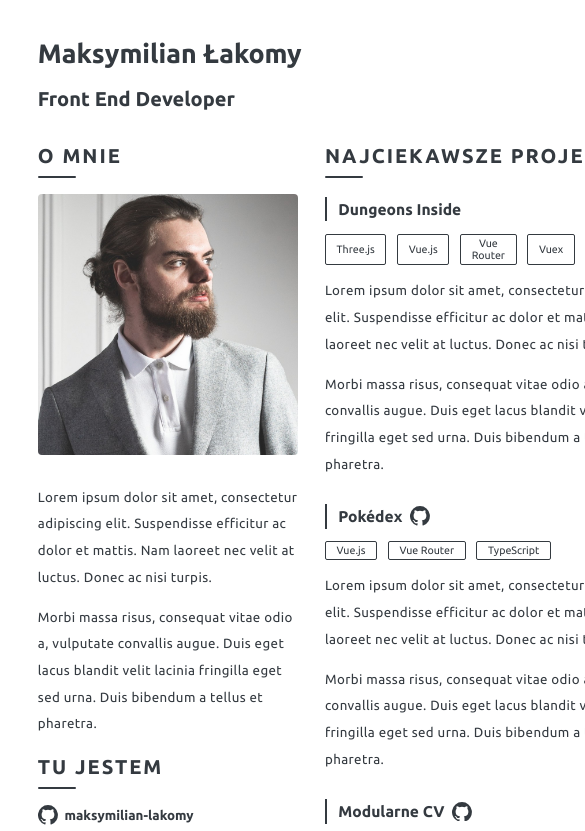
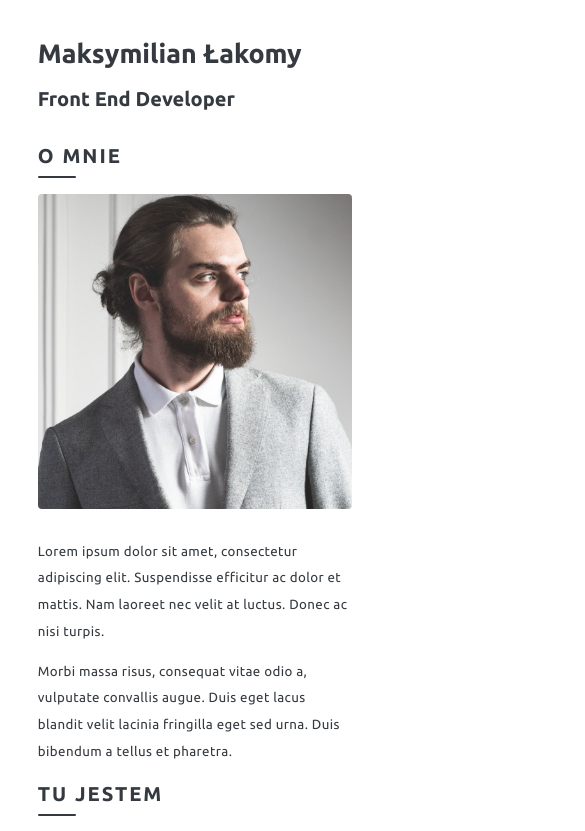
Before and after one commit to maksymilian-lakomy/Modular-CV, a Vue app: page /#/ in a window 390 px wide. Shown: the top 831 px of the page, 585 px wide, since content can reach past the window. Built offline with nearby package versions, Linux system fonts and the light colour scheme.

Commit message:
Add responsivity

```diff
--- a/src/App.vue
+++ b/src/App.vue
@@ -54,6 +54,7 @@ export default class App extends Vue {
 a
     color: $link-color
     font-weight: bolder
+    word-break: break-all
 
 svg
     display: block
--- a/src/classes/EntiresComponents/Contact/ContactEntry.vue
+++ b/src/classes/EntiresComponents/Contact/ContactEntry.vue
@@ -42,14 +42,14 @@ dt, dd
     margin: unset
 
 .contact-grid
-    display: grid
-    grid-template-columns: 1fr 3fr
-    align-items: center
+    display: flex
+    flex-direction: column
     column-gap: .5em
     row-gap: 1em
+    line-height: 1.5em
 
     dd
-        text-align: right
+        margin-bottom: .5em
 
     dt
         font-weight: bolder
--- a/src/classes/EntiresComponents/Photo/PhotoEntry.vue
+++ b/src/classes/EntiresComponents/Photo/PhotoEntry.vue
@@ -25,7 +25,6 @@ export default class Photo extends Vue {
 
 <style lang="sass" scoped>
 .photo-entry
-    display: block
     padding: 0
     margin: 0
 
--- a/src/classes/EntiresComponents/Project/ProjectEntry.vue
+++ b/src/classes/EntiresComponents/Project/ProjectEntry.vue
@@ -64,7 +64,9 @@ export default class ProjectEntry extends Vue {
 
     &__stack
         display: flex
+        flex-wrap: wrap
         &__element
+            margin: .25em 0
             display: flex
             text-align: center
             align-items: center
--- a/src/components/InlineSection.vue
+++ b/src/components/InlineSection.vue
@@ -27,4 +27,7 @@ export default class InlineSection extends Vue {
     display: grid
     grid-template-columns: repeat(3, 1fr)
     column-gap: 1em
+    @media (max-width: 640px)
+        grid-template-columns: 1fr
+
 </style>
--- a/src/views/Home.vue
+++ b/src/views/Home.vue
@@ -1,9 +1,6 @@
 <template>
     <div class="cv">
         <header class="header">
-            <figure>
-                <!-- <img src="@/assets/photo.gif" /> -->
-            </figure>
             <h1>Maksymilian Łakomy</h1>
             <h2>Front End Developer</h2>
         </header>
@@ -65,4 +62,9 @@ export default class Home extends Vue {
     display: grid
     grid-template-columns: 1fr 3fr
     column-gap: 2em
+    @media (max-width: 960px)
+        grid-template-columns: 2fr 3fr
+
+    @media (max-width: 640px)
+        grid-template-columns: 1fr
 </style>
```
Also changed, not shown: src/components/OrderedSection.vue (line endings or trailing spaces).
